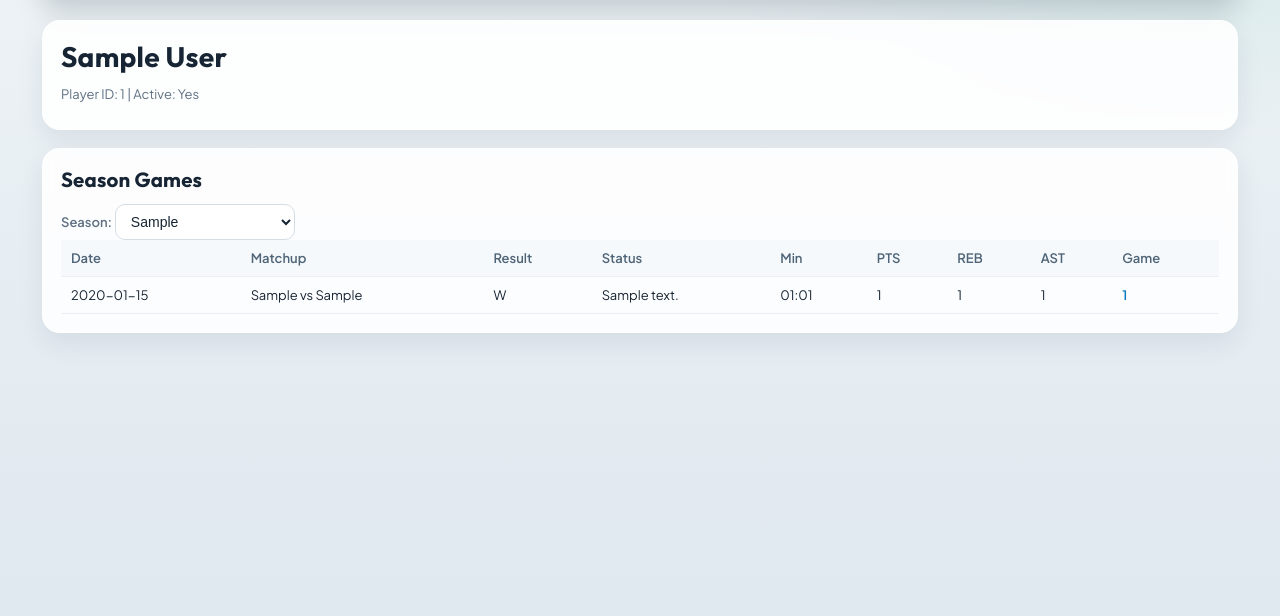
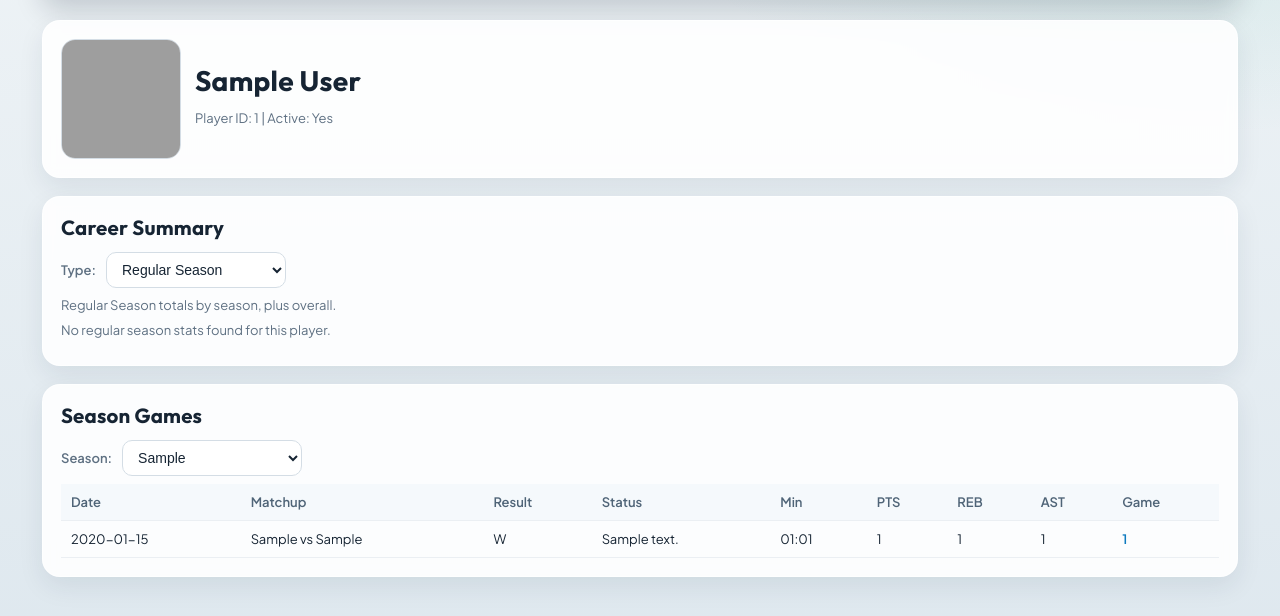
Before and after one commit to xidui/funba, a Flask app: page /players/1 in a window 1280 px wide. Shown: the part 86-702 px from the top of the page. Run offline with Flask 3, Linux system fonts and the light colour scheme; tables that the repository leaves empty hold one stand-in row (values such as "Sample post"); grey boxes are pictures that could not be loaded.

Commit message:
Add player career summary switch with per-season and overall rows

```diff
--- a/web/app.py
+++ b/web/app.py
@@ -123,6 +123,12 @@ def _pick_current_season(season_ids: list[str]) -> str | None:
     return max(season_ids, key=_season_sort_key)
 
 
+def _pct_text(made: int, attempted: int) -> str:
+    if attempted <= 0:
+        return "-"
+    return f"{(made / attempted):.3f}"
+
+
 @app.context_processor
 def inject_template_helpers():
     return {
@@ -181,6 +187,114 @@ def player_page(player_id: str):
         if player is None:
             abort(404, description=f"Player {player_id} not found")
 
+        played_condition = (func.coalesce(PlayerGameStats.min, 0) > 0) | (func.coalesce(PlayerGameStats.sec, 0) > 0)
+        selected_career_kind = request.args.get("career_kind", "regular")
+        if selected_career_kind not in {"regular", "playoffs"}:
+            selected_career_kind = "regular"
+        season_prefix = "2" if selected_career_kind == "regular" else "4"
+        career_kind_label = "Regular Season" if selected_career_kind == "regular" else "Playoffs"
+
+        def _summary_fields():
+            return [
+                func.count(PlayerGameStats.game_id).label("games_tracked"),
+                func.sum(case((played_condition, 1), else_=0)).label("games_played"),
+                func.sum(func.coalesce(PlayerGameStats.min, 0)).label("total_min"),
+                func.sum(func.coalesce(PlayerGameStats.sec, 0)).label("total_sec"),
+                func.sum(func.coalesce(PlayerGameStats.pts, 0)).label("pts"),
+                func.sum(func.coalesce(PlayerGameStats.reb, 0)).label("reb"),
+                func.sum(func.coalesce(PlayerGameStats.ast, 0)).label("ast"),
+                func.sum(func.coalesce(PlayerGameStats.stl, 0)).label("stl"),
+                func.sum(func.coalesce(PlayerGameStats.blk, 0)).label("blk"),
+                func.sum(func.coalesce(PlayerGameStats.tov, 0)).label("tov"),
+                func.sum(func.coalesce(PlayerGameStats.fgm, 0)).label("fgm"),
+                func.sum(func.coalesce(PlayerGameStats.fga, 0)).label("fga"),
+                func.sum(func.coalesce(PlayerGameStats.fg3m, 0)).label("fg3m"),
+                func.sum(func.coalesce(PlayerGameStats.fg3a, 0)).label("fg3a"),
+                func.sum(func.coalesce(PlayerGameStats.ftm, 0)).label("ftm"),
+                func.sum(func.coalesce(PlayerGameStats.fta, 0)).label("fta"),
+            ]
+
+        def _to_summary(raw_row) -> dict[str, str | int]:
+            games_tracked = int(raw_row.games_tracked or 0)
+            games_played = int(raw_row.games_played or 0)
+            total_sec = int(raw_row.total_sec or 0)
+            total_min = int(raw_row.total_min or 0) + (total_sec // 60)
+
+            summary = {
+                "games_tracked": games_tracked,
+                "games_played": games_played,
+                "minutes": total_min,
+                "pts": int(raw_row.pts or 0),
+                "reb": int(raw_row.reb or 0),
+                "ast": int(raw_row.ast or 0),
+                "stl": int(raw_row.stl or 0),
+                "blk": int(raw_row.blk or 0),
+                "tov": int(raw_row.tov or 0),
+                "fgm": int(raw_row.fgm or 0),
+                "fga": int(raw_row.fga or 0),
+                "fg3m": int(raw_row.fg3m or 0),
+                "fg3a": int(raw_row.fg3a or 0),
+                "ftm": int(raw_row.ftm or 0),
+                "fta": int(raw_row.fta or 0),
+            }
+            summary["fg_pct"] = _pct_text(summary["fgm"], summary["fga"])
+            summary["fg3_pct"] = _pct_text(summary["fg3m"], summary["fg3a"])
+            summary["ft_pct"] = _pct_text(summary["ftm"], summary["fta"])
+
+            if games_played > 0:
+                summary["mpg"] = f"{summary['minutes'] / games_played:.1f}"
+                summary["ppg"] = f"{summary['pts'] / games_played:.1f}"
+                summary["rpg"] = f"{summary['reb'] / games_played:.1f}"
+                summary["apg"] = f"{summary['ast'] / games_played:.1f}"
+                summary["spg"] = f"{summary['stl'] / games_played:.1f}"
+                summary["bpg"] = f"{summary['blk'] / games_played:.1f}"
+                summary["tpg"] = f"{summary['tov'] / games_played:.1f}"
+            else:
+                summary["mpg"] = "-"
+                summary["ppg"] = "-"
+                summary["rpg"] = "-"
+                summary["apg"] = "-"
+                summary["spg"] = "-"
+                summary["bpg"] = "-"
+                summary["tpg"] = "-"
+            return summary
+
+        season_rows_raw = (
+            session.query(
+                Game.season.label("season"),
+                *_summary_fields(),
+            )
+            .join(Game, PlayerGameStats.game_id == Game.game_id)
+            .filter(
+                PlayerGameStats.player_id == player_id,
+                Game.season.like(f"{season_prefix}%"),
+            )
+            .group_by(Game.season)
+            .all()
+        )
+
+        career_season_rows = []
+        for row in season_rows_raw:
+            season_stats = _to_summary(row)
+            career_season_rows.append(
+                {
+                    "season": row.season,
+                    "stats": season_stats,
+                }
+            )
+        career_season_rows.sort(key=lambda row: _season_sort_key(row["season"]), reverse=True)
+
+        overall_row = (
+            session.query(*_summary_fields())
+            .join(Game, PlayerGameStats.game_id == Game.game_id)
+            .filter(
+                PlayerGameStats.player_id == player_id,
+                Game.season.like(f"{season_prefix}%"),
+            )
+            .one()
+        )
+        career_overall = _to_summary(overall_row)
+
         seasons = (
             session.query(Game.season)
             .join(PlayerGameStats, Game.game_id == PlayerGameStats.game_id)
@@ -234,6 +348,10 @@ def player_page(player_id: str):
     return render_template(
         "player.html",
         player=player,
+        selected_career_kind=selected_career_kind,
+        career_kind_label=career_kind_label,
+        career_overall=career_overall,
+        career_season_rows=career_season_rows,
         season_options=season_options,
         selected_season=selected_season,
         game_rows=game_rows,
--- a/web/templates/player.html
+++ b/web/templates/player.html
@@ -1,27 +1,182 @@
 {% extends "base.html" %}
 {% block content %}
+<style>
+  .player-header {
+    display: grid;
+    grid-template-columns: 120px 1fr;
+    gap: 14px;
+    align-items: center;
+  }
+
+  .player-avatar {
+    width: 120px;
+    height: 120px;
+    border-radius: 14px;
+    border: 1px solid var(--line);
+    background: #f5f8fb;
+    object-fit: cover;
+  }
+
+  @media (max-width: 640px) {
+    .player-header {
+      grid-template-columns: 1fr;
+    }
+  }
+</style>
 <div class="card">
+  <div class="player-header">
+    <img
+      class="player-avatar"
+      src="https://cdn.nba.com/headshots/nba/latest/260x190/{{ player.player_id }}.png"
+      alt="{{ player.full_name }}"
+      loading="lazy"
+      onerror="this.onerror=null;this.src='{{ url_for('static', filename='player-placeholder.svg') }}';"
+    />
+    <div>
       <h1>{{ player.full_name }}</h1>
       <p class="meta">
         Player ID: {{ player.player_id }} |
         Active: {{ "Yes" if player.is_active else "No" }}
       </p>
     </div>
+  </div>
+</div>
+
+<div class="card">
+  <h2>Career Summary</h2>
+  <form method="get" class="control-row" style="margin-bottom: 8px;">
+    <label for="career-kind-picker">Type:</label>
+    <select id="career-kind-picker" name="career_kind" onchange="this.form.submit()">
+      <option value="regular" {% if selected_career_kind == "regular" %}selected{% endif %}>Regular Season</option>
+      <option value="playoffs" {% if selected_career_kind == "playoffs" %}selected{% endif %}>Playoffs</option>
+    </select>
+    {% if selected_season %}
+    <input type="hidden" name="season" value="{{ selected_season }}" />
+    {% endif %}
+  </form>
+  <p class="meta">{{ career_kind_label }} totals by season, plus overall.</p>
+
+  {% if career_season_rows %}
+  <div class="table-wrap" style="margin-top: 12px;">
+    <table>
+      <thead>
+        <tr>
+          <th>Season</th>
+          <th>Games</th>
+          <th>Played</th>
+          <th>MIN</th>
+          <th>PTS</th>
+          <th>REB</th>
+          <th>AST</th>
+          <th>STL</th>
+          <th>BLK</th>
+          <th>TOV</th>
+          <th>FG</th>
+          <th>3PT</th>
+          <th>FT</th>
+        </tr>
+      </thead>
+      <tbody>
+        {% set s = career_overall %}
+        <tr>
+          <td>Overall</td>
+          <td>{{ s.games_tracked }}</td>
+          <td>{{ s.games_played }}</td>
+          <td>{{ s.minutes }}</td>
+          <td>{{ s.pts }}</td>
+          <td>{{ s.reb }}</td>
+          <td>{{ s.ast }}</td>
+          <td>{{ s.stl }}</td>
+          <td>{{ s.blk }}</td>
+          <td>{{ s.tov }}</td>
+          <td>{{ s.fgm }}/{{ s.fga }} ({{ s.fg_pct }})</td>
+          <td>{{ s.fg3m }}/{{ s.fg3a }} ({{ s.fg3_pct }})</td>
+          <td>{{ s.ftm }}/{{ s.fta }} ({{ s.ft_pct }})</td>
+        </tr>
+        {% for row in career_season_rows %}
+        {% set s = row.stats %}
+        <tr>
+          <td>{{ season_label(row.season) }}</td>
+          <td>{{ s.games_tracked }}</td>
+          <td>{{ s.games_played }}</td>
+          <td>{{ s.minutes }}</td>
+          <td>{{ s.pts }}</td>
+          <td>{{ s.reb }}</td>
+          <td>{{ s.ast }}</td>
+          <td>{{ s.stl }}</td>
+          <td>{{ s.blk }}</td>
+          <td>{{ s.tov }}</td>
+          <td>{{ s.fgm }}/{{ s.fga }} ({{ s.fg_pct }})</td>
+          <td>{{ s.fg3m }}/{{ s.fg3a }} ({{ s.fg3_pct }})</td>
+          <td>{{ s.ftm }}/{{ s.fta }} ({{ s.ft_pct }})</td>
+        </tr>
+        {% endfor %}
+      </tbody>
+    </table>
+  </div>
+
+  <h3>Per Game (Played)</h3>
+  <div class="table-wrap">
+    <table>
+      <thead>
+        <tr>
+          <th>Season</th>
+          <th>MPG</th>
+          <th>PPG</th>
+          <th>RPG</th>
+          <th>APG</th>
+          <th>SPG</th>
+          <th>BPG</th>
+          <th>TPG</th>
+        </tr>
+      </thead>
+      <tbody>
+        {% set s = career_overall %}
+        <tr>
+          <td>Overall</td>
+          <td>{{ s.mpg }}</td>
+          <td>{{ s.ppg }}</td>
+          <td>{{ s.rpg }}</td>
+          <td>{{ s.apg }}</td>
+          <td>{{ s.spg }}</td>
+          <td>{{ s.bpg }}</td>
+          <td>{{ s.tpg }}</td>
+        </tr>
+        {% for row in career_season_rows %}
+        {% set s = row.stats %}
+        <tr>
+          <td>{{ season_label(row.season) }}</td>
+          <td>{{ s.mpg }}</td>
+          <td>{{ s.ppg }}</td>
+          <td>{{ s.rpg }}</td>
+          <td>{{ s.apg }}</td>
+          <td>{{ s.spg }}</td>
+          <td>{{ s.bpg }}</td>
+          <td>{{ s.tpg }}</td>
+        </tr>
+        {% endfor %}
+      </tbody>
+    </table>
+  </div>
+  {% else %}
+  <p class="meta">No {{ career_kind_label|lower }} stats found for this player.</p>
+  {% endif %}
+</div>
 
 <div class="card">
   <h2>Season Games</h2>
   {% if season_options %}
+  <form method="get" class="control-row" style="margin-bottom: 8px;">
     <label for="season-picker">Season:</label>
-  <select
-    id="season-picker"
-    onchange="window.location.href='{{ url_for('player_page', player_id=player.player_id) }}?season=' + this.value"
-  >
+    <select id="season-picker" name="season" onchange="this.form.submit()">
       {% for season in season_options %}
       <option value="{{ season }}" {% if season == selected_season %}selected{% endif %}>
         {{ season_label(season) }}
       </option>
       {% endfor %}
     </select>
+    <input type="hidden" name="career_kind" value="{{ selected_career_kind }}" />
+  </form>
   {% else %}
   <p class="meta">No game stats found for this player.</p>
   {% endif %}
```
Lines whose indentation alone changed are shown as unchanged.
